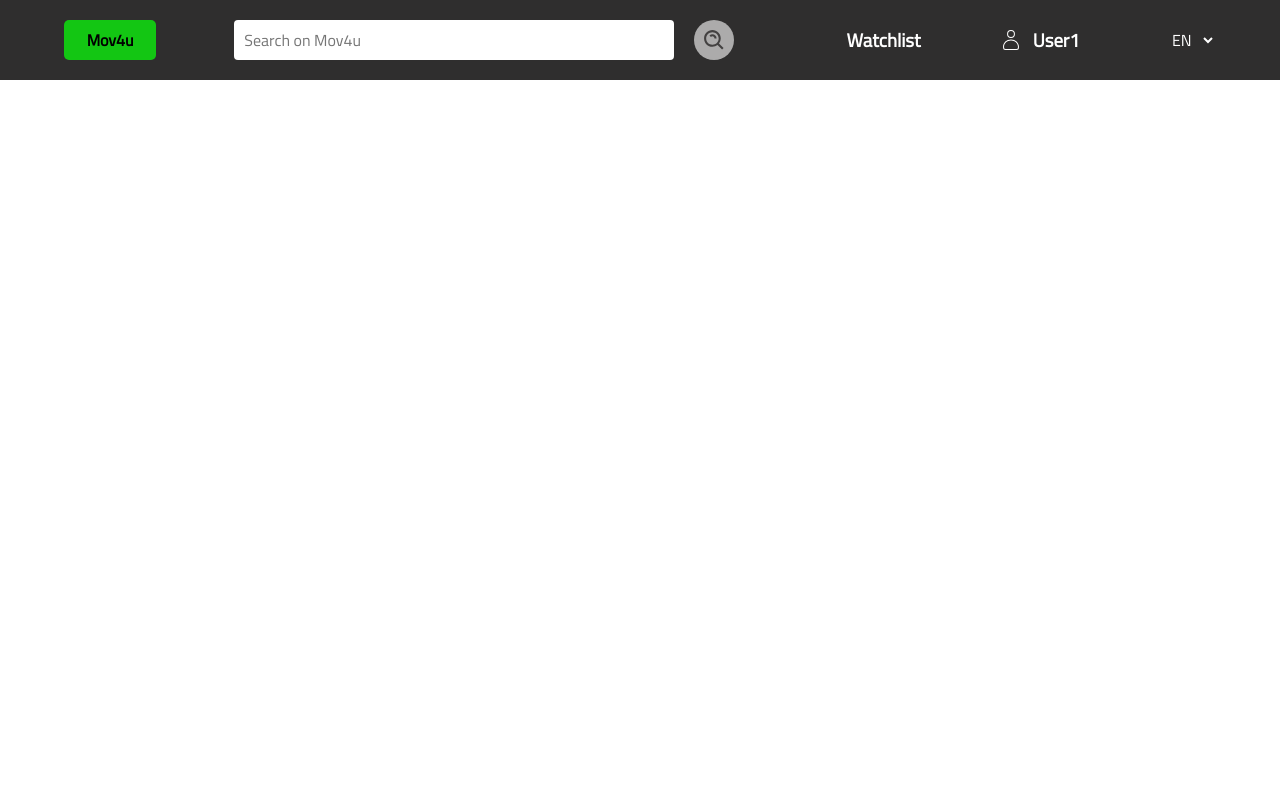
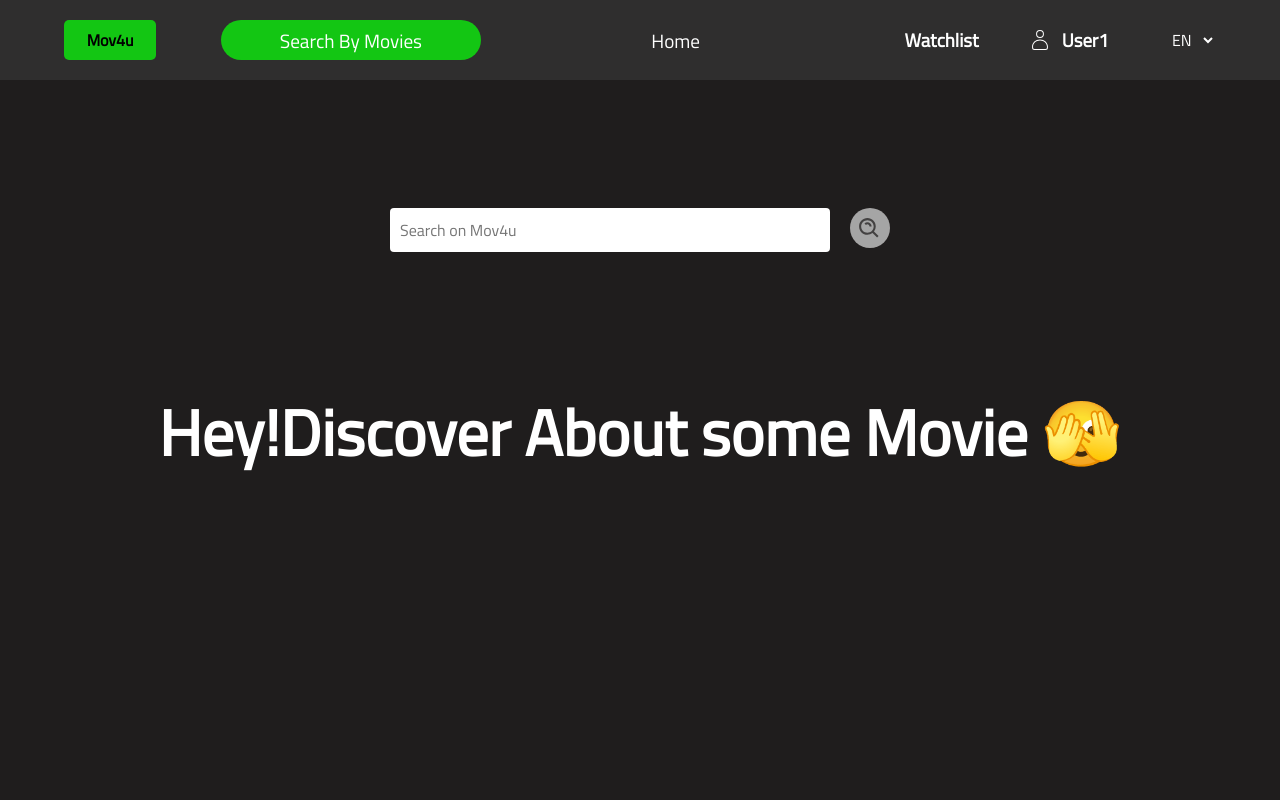
Before and after one commit to blitz-dev-dotcom/mov4u, a React (Create React App) app: page /tr in a window 1280 px wide. Shown: the top 800 px of the page. Built offline with nearby package versions, Linux system fonts and the light colour scheme; some icons are missing.

Commit message:
work skeleton loading

```diff
--- a/src/App.css
+++ b/src/App.css
@@ -148,6 +148,26 @@ height: 4px;
   display: flex;
   justify-content: space-between;
 }
+.nav2{
+  width: 30%;
+  display: flex;
+  justify-content: space-between;
+}
+.searchby{
+  height: 100%;
+  width: 300px;
+  border-radius: 40px;
+  border: none;
+  outline: none;
+  background: transparent;
+  font-size: 1.2rem;
+  color: white;
+  text-decoration: none;
+  display: flex;
+  justify-content: center;
+  align-items: center;
+}
+
 .headin{
   display: flex;
   width: 500px;
--- /dev/null
+++ b/src/components/Apicaller.css
@@ -0,0 +1,153 @@
+.api{
+    height: 100vh;
+    width: 100%;
+    background-color: rgb(31, 29, 29);
+    display: flex;
+    flex-direction: column;
+    justify-content: center;
+    align-items: center;
+    gap: 20px;
+}
+.appcont{
+    height: 70%;
+    width: 90%;
+    display: flex;
+    flex-direction: column;
+    gap: 20px;
+
+}
+.apppara{
+    color: white;
+    font-size: 1rem;
+}
+#searchby{
+    text-decoration: none;
+    display: flex;
+    align-items: center;
+    justify-content: center;
+    color: white;
+    font-size: 1.2rem;
+    width: 260px;
+}
+.active{
+
+    background-color: rgb(19, 198, 19);
+    display: inline-block;
+    border-radius: 40px;
+}
+.apiim{
+    display: flex;
+    justify-content: center;
+    height: 50%;
+
+}
+.apiim > img{
+    height: 100%;
+    width: 17%;
+    border-radius: 10px;
+}
+
+.apicast{
+    height: 20%;
+    border-bottom: 1px solid rgb(123, 120, 120);
+    color: var(--bco);
+    font-size: 0.7rem;
+    display: flex;
+    align-items: center;
+    gap: 30px;
+
+}
+.apiname{
+    height: 10%;
+    border-bottom: 1px solid rgb(123, 120, 120);
+    color: var(--bco);
+    font-size: 0.7rem;
+    display: flex;
+    align-items: center;
+    gap: 30px;
+}
+.apides{
+    height: 10%;
+    color: var(--bco);
+    border-bottom: 1px solid rgb(123, 120, 120);
+    font-size: 0.7rem;
+    display: flex;
+    align-items: center;
+    gap: 30px;
+}
+.rating{
+    height: 10%;
+    border-bottom: 1px solid rgb(123, 120, 120);
+    color: var(--bco);
+    font-size: 0.7rem;
+    align-items: center;
+    display: flex;
+    gap: 30px;
+}
+.resname{
+    height: 100%;
+    display: flex;
+    align-items: center;
+
+}
+.resdes{
+    height: 100%;
+    width: 80%;
+    display: flex;
+    align-items: center;
+
+}
+.resdate{
+    height: 100%;
+    display: flex;
+    align-items: center;
+
+}
+.resrat{
+    height: 100%;
+    display: flex;
+    align-items: center;
+
+}
+/** skeleton animation **/
+.img{
+    height: 100%;
+    width: 17%;
+    border-radius: 10px;
+    animation: overlay 1s linear infinite alternate;
+}
+@keyframes overlay{
+    from{
+        background-color: hsl(204, 3%, 66%);
+    }
+    to{
+      background-color: hsl(210, 2%, 22%);
+    }
+  }
+.apiskel{
+    height: 6%;
+    border-radius: 10px;
+    animation: overlay 1s linear infinite alternate;
+}
+.apiskel1{
+    height: 6%;
+    width: 40%;
+    border-radius: 10px;
+    animation: overlay 1s linear infinite alternate;
+}
+.apiskel2{
+    height: 6%;
+    width: 30%;
+    border-radius: 10px;
+    animation: overlay 1s linear infinite alternate;
+}
+.appcontbf{
+    height: 40%;
+    display: flex;
+    justify-content: center;
+    align-items: center;
+}
+.bf{
+    font-size: 4rem;
+    color: white;
+}
--- a/src/components/Apicaller.jsx
+++ b/src/components/Apicaller.jsx
@@ -1,8 +1,106 @@
-import React from 'react'
+import React from 'react';
+import './Apicaller.css';
+import hegde from '../assets/mru.jpeg';
+import { useState,useEffect,useRef } from 'react';
+import { BiSearchAlt } from "react-icons/bi";
 
 function Apicaller() {
+  const myref = useRef(null);
+  const [image , setimage] = useState('')
+  const [name,setname] = useState('');
+  const [popularity , setpopularity] = useState('');
+  const [overview,setoverview] = useState('')
+  const [date , setdate] = useState('')
+  const [skel , setskel] = useState(false);
+  const [load , setload]= useState(false)
+  const fetchdata = async(a) =>{
+    const options = {
+      method: 'GET',
+      headers: {
+        accept: 'application/json',
+        Authorization: 'Bearer eyJhbGciOiJIUzI1NiJ9.eyJhdWQiOiIyOTRhZWVmNmJkMGZiMTI2YTBhYmFmNTMyOWI1OTYzMiIsInN1YiI6IjY1OTU4NGVjMzI2ZWMxMjA3MTA2YzFkNCIsInNjb3BlcyI6WyJhcGlfcmVhZCJdLCJ2ZXJzaW9uIjoxfQ.7hLm9so1as6fob413pDEgyGy5fHrJAhyKTf8teH50QA'
+      }
+    }
+    const url = `https://api.themoviedb.org/3/search/movie?query=${a}&include_adult=false&language=en-US&page=1, ${options}`;
+
+
+try {
+	const response = await fetch(url, options);
+	const result = await response.json();
+  setimage(result.results[0].poster_path)
+  setdate(result.results[0].release_date)
+  setoverview(result.results[0].overview)
+  setname(result.results[0].title)
+  setpopularity(result.results[0].popularity)
+  setTimeout(()=>{setskel(true)},3000)
+	console.log(result);
+} catch (error) {
+	console.error(error);
+}
+  }
+
   return (
-    <div style={{backgroundColor:'white',height:`100vh`}}><h1>hello</h1></div>
+    <div className="api">
+      <div className='headin'>
+          <input
+            list='browsers'
+            className='input'
+            ref={myref}
+            placeholder='Search on Mov4u'
+          />
+          <datalist id="browsers">
+            <option value="Sita Ramam" />
+            <option value="Interstellar" />
+            <option value="Leo" />
+            <option value="Uriyadi" />
+            <option value="Ok Kanmani" />
+          </datalist>
+          <div className="search" onClick={()=>{fetchdata(myref.current.value);
+            setload(true)
+          }} >
+          <BiSearchAlt className='searchic'/>
+          </div>
+          </div>
+          {load ? (skel ? <div className="appcont">
+        <div className="apiim">
+          <img src={`https://image.tmdb.org/t/p/w500${image}`}  alt="" />
+        </div>
+        <div className="apiname">
+          <h1>Movie Name : </h1>
+          <div className="resname">
+            <p className='apppara'>{name}</p>
+          </div>
+        </div>
+        <div className="apicast">
+          <h1>Overview :</h1>
+          <div className="resdes">
+          <p className='apppara'>{overview}</p>
+          </div>
+        </div>
+        <div className="apides">
+          <h1>Release Date :</h1>
+          <div className="resdate">
+          <p className='apppara'>{date}</p>
+          </div>
+        </div>
+        <div className="rating">
+          <h1>Popularity :</h1>
+          <div className="resrat">
+          <p className='apppara'>{popularity}</p>
+          </div>
+        </div>
+      </div>:<div className='appcont'>
+      <div className="apiim">
+          <div className="img"></div>
+        </div>
+        <div className="apiskel2"></div>
+        <div className="apiskel1"></div>
+        <div className="apiskel"></div>
+        <div className="apiskel"></div>
+        </div>):<div className='appcontbf'>
+          <h1 className='bf'>Hey!Discover About some Movie 🫣</h1>
+       </div>}
+    </div>
   )
 }
 
--- a/src/components/Header.jsx
+++ b/src/components/Header.jsx
@@ -1,10 +1,11 @@
 import React from 'react';
 import { LiaBookmarkSolid } from "react-icons/lia";
 import { CiUser } from "react-icons/ci";
-import { BiSearchAlt } from "react-icons/bi";
+import { useNavigate } from 'react-router-dom';
+import { NavLink } from 'react-router-dom';
 
 function Header() {
-
+  const navigate = useNavigate();
 
   return (
     <>
@@ -14,24 +15,10 @@ function Header() {
             <h3 className="loghead">Mov4u</h3>
           </logo>
 
-          <div className='headin'>
-          <input
-            list='browsers'
-            className='input'
-            placeholder='Search on Mov4u'
-          />
-          <datalist id="browsers">
-            <option value="Sita Ramam" />
-            <option value="Interstellar" />
-            <option value="Leo" />
-            <option value="Uriyadi" />
-            <option value="Ok Kanmani" />
-          </datalist>
-          <div className="search">
-          <BiSearchAlt className='searchic'/>
-          </div>
-          </div>
+          <NavLink to='/tr' id='searchby' >Search By Movies</NavLink>
+          <NavLink to='/' id='searchby' >Home</NavLink>
 
+          <div className='nav2'>
           <div className="watch">
               <LiaBookmarkSolid className='bookmark'/>
               <h3 className="watchlist">Watchlist</h3>
@@ -49,6 +36,7 @@ function Header() {
               <option className='option'>FRE</option>
             </select>
           </div>
+          </div>
         </nav>
       </header>
     </>
--- a/src/components/Home.jsx
+++ b/src/components/Home.jsx
@@ -104,7 +104,7 @@ function Home() {
             <ul className="sideli">
               <li className="trending">
                 <IoIosTrendingUp className='sideic'/>
-                <Link to='/tr'><h3 className='sidehead'>Trending</h3></Link>
+                <h3 className='sidehead'>Trending</h3>
               </li>
               <li className="movie">
                 <MdMovieCreation className='sideic'/>
```
